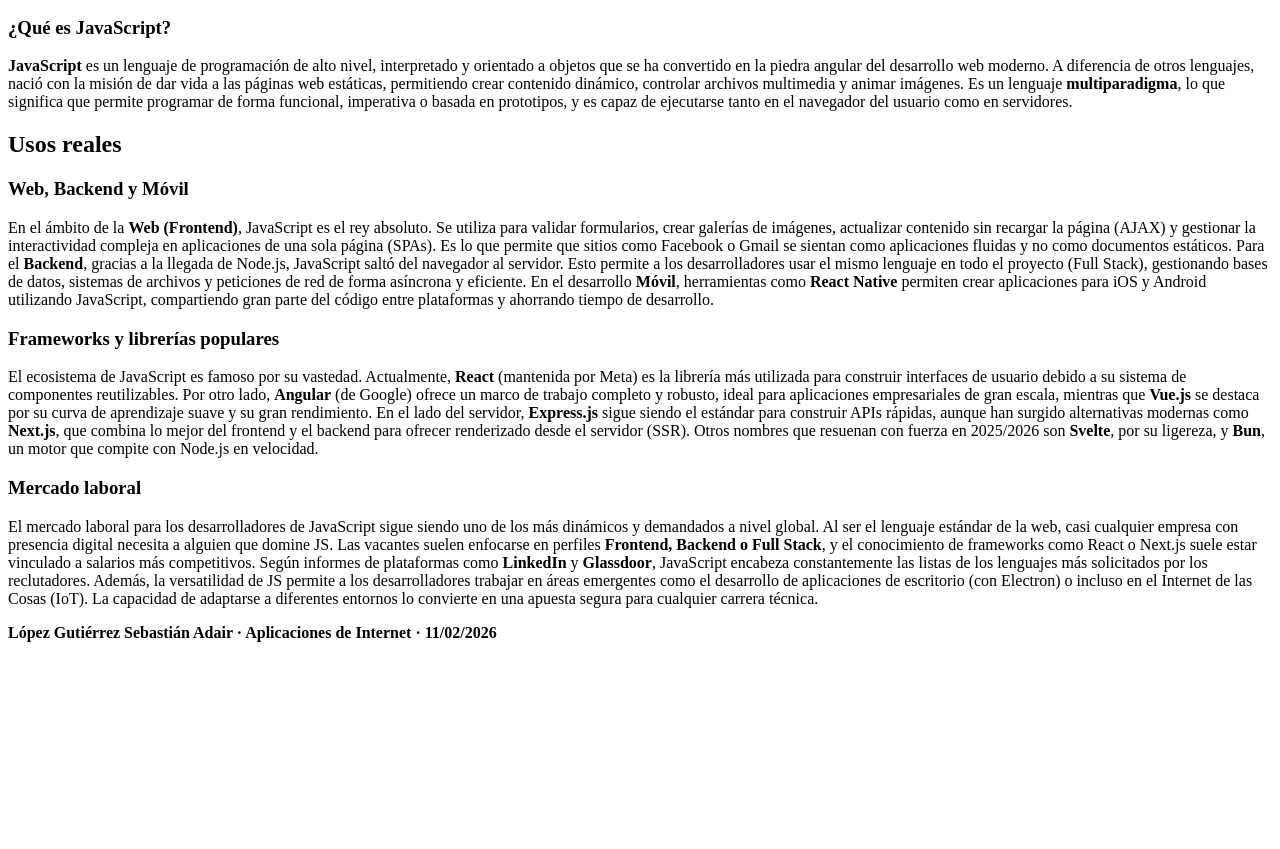
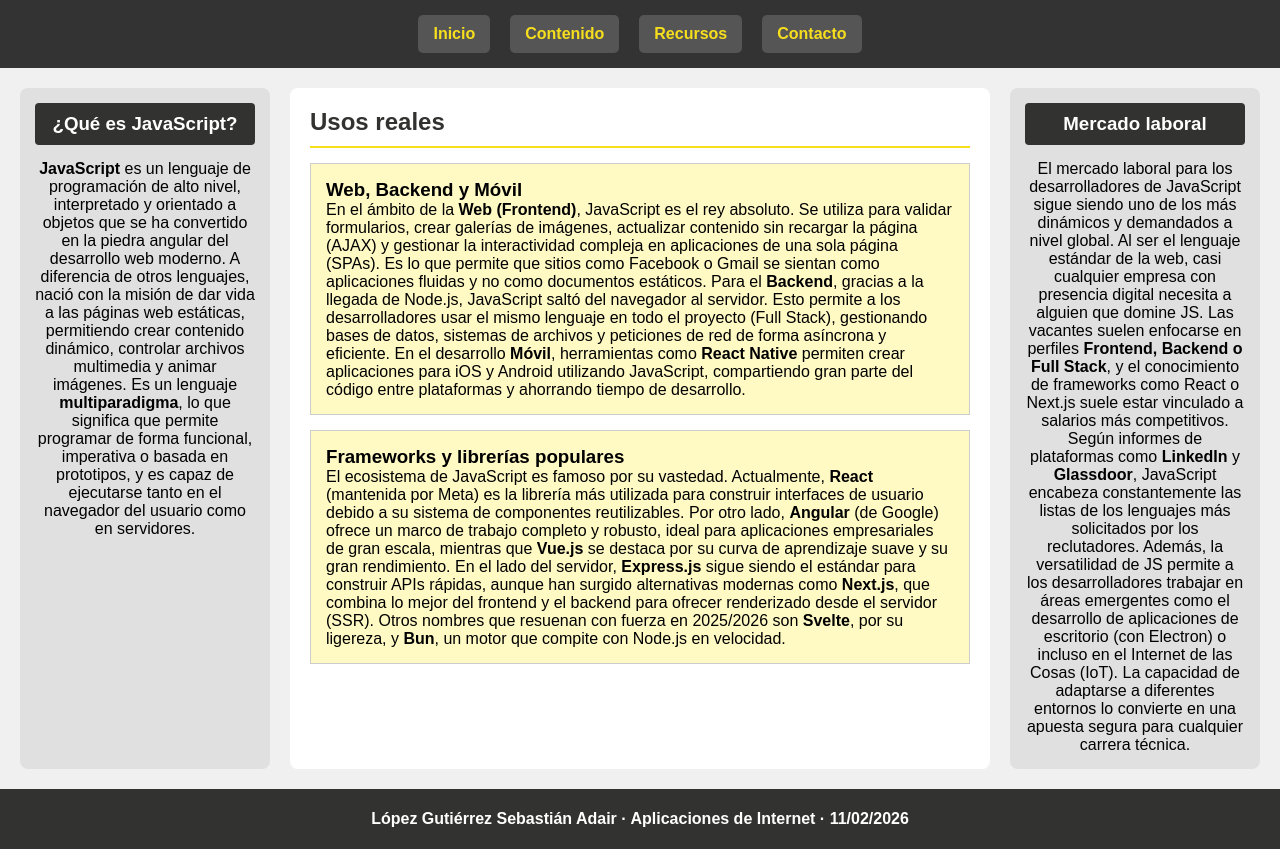
Before and after one commit to XxSebasxX2099/Html06---Practica-Sitio-Web, a plain HTML site: page index.html in a window 1280 px wide. Shown: the part 100-949 px from the top of the page. Before the commit the page ends 800 px from the top, so only its background shows below. Drawn offline with Linux system fonts and the light colour scheme.

Commit message:
[ADDED]: we add the style to the css

```diff
--- a/index.html
+++ b/index.html
@@ -1,10 +1,10 @@
 <!DOCTYPE html>
-<html lang="en">
+<html lang="es">
 <head>
     <meta charset="UTF-8">
     <meta name="viewport" content="width=device-width, initial-scale=1.0">
     <title>Sitio Informativo Flexbox</title>
-    <link rel="stylesheet" href="./CSS/style.css">
+    <link rel="stylesheet" href="styles.css">
 </head>
 
 <body>
--- /dev/null
+++ b/styles.css
@@ -0,0 +1,132 @@
+* {
+    box-sizing: border-box;
+    font-family: Arial, Helvetica, sans-serif;
+    margin: 0;
+    padding: 0;
+}
+
+body {
+    min-height: 100vh;
+    display: flex;
+    flex-direction: column;
+    background-color: #f0f0f0;
+}
+
+header, footer {
+    background-color: #f7df1e;
+    padding: 20px;
+    text-align: center;
+    display: flex;
+    justify-content: center;
+    align-items: center;
+    font-weight: bold;
+}
+
+header {
+    height: 100px;
+    border-bottom: 3px solid #000;
+}
+
+nav {
+    background-color: #333;
+    padding: 15px;
+    display: flex;
+    gap: 20px;
+}
+
+nav a {
+    color: #f7df1e;
+    text-decoration: none;
+    font-weight: bold;
+    padding: 10px 15px;
+    background-color: #555;
+    border-radius: 5px;
+}
+
+nav a:hover {
+    background-color: #777;
+}
+
+main {
+    padding: 20px;
+    gap: 20px;
+    display: flex;
+    flex: 1;
+}
+
+aside {
+    background-color: #e0e0e0;
+    padding: 15px;
+    border-radius: 8px;
+    text-align: center;
+}
+
+aside h3 {
+    background-color: #323330;
+    color: white;
+    padding: 10px;
+    border-radius: 4px;
+    margin-bottom: 15px;
+    text-align: center;
+}
+
+article {
+    background-color: white;
+    padding: 20px;
+    border-radius: 8px;
+    display: flex;
+    flex-direction: column;
+    gap: 15px;
+}
+
+article h2 {
+    color: #323330;
+    border-bottom: 2px solid #f7df1e;
+    padding-bottom: 10px;
+}
+
+section {
+    background-color: #fff9c4;
+    padding: 15px;
+    border: 1px solid #ccc;
+}
+
+footer {
+    height: 60px;
+    background-color: #323330;
+    color: white;
+    margin-top: auto;
+}
+
+@media (min-width: 769px) {
+    main {
+        flex-direction: row;
+    }
+
+    nav {
+        justify-content: center;
+    }
+
+    article {
+        flex: 3;
+    }
+
+    aside {
+        flex: 1;
+    }
+}
+
+@media (max-width: 768px) {
+    main {
+        flex-direction: column;
+    }
+
+    nav {
+        flex-direction: column;
+        align-items: center;
+    }
+
+    article {
+        order: -1;
+    }
+}
```
Also changed, not shown: CSS/style.css (deleted).
